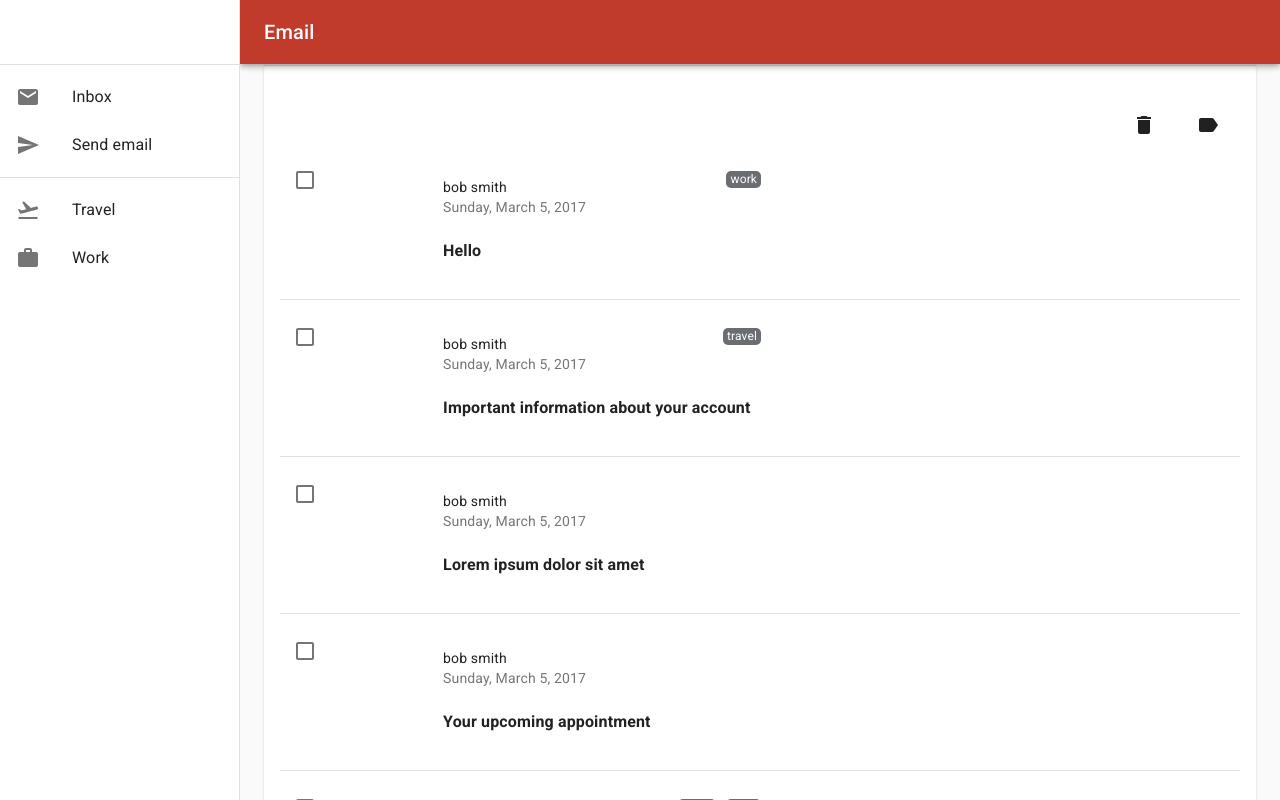
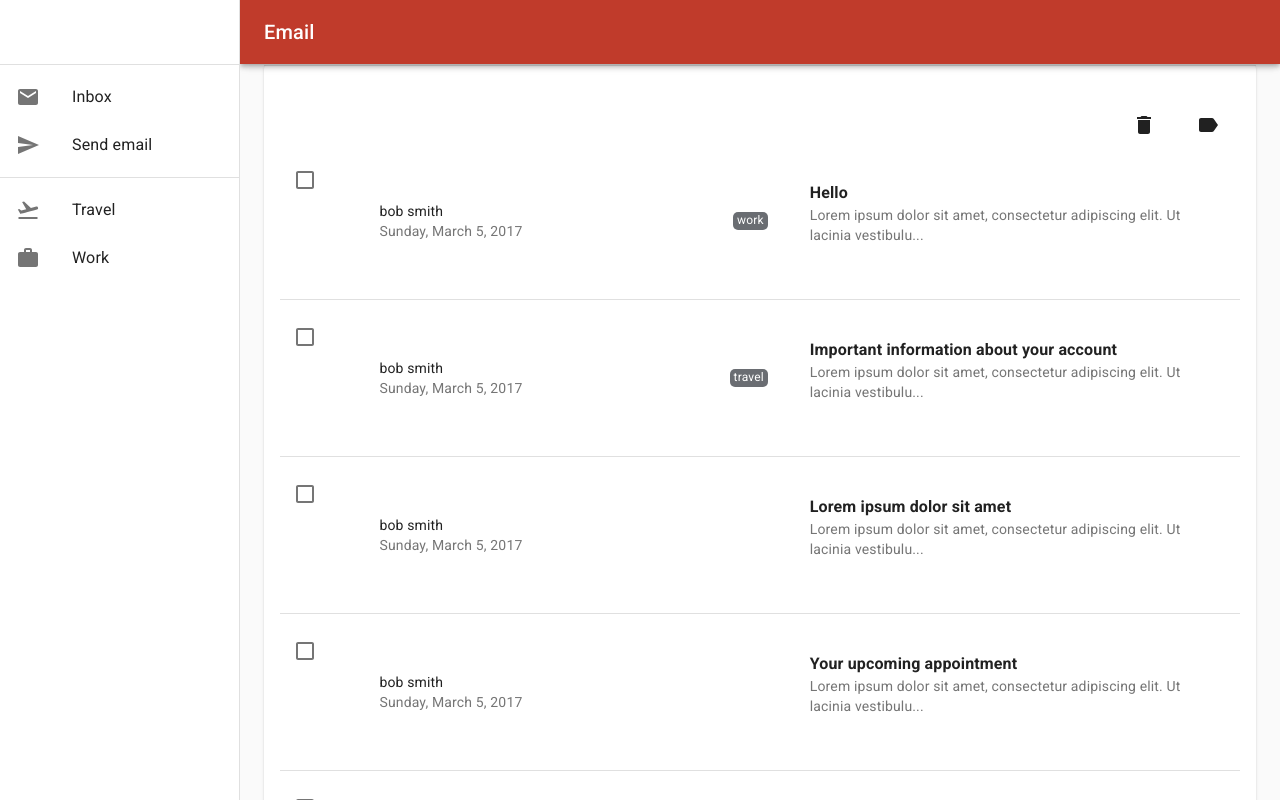
Before and after one commit to asbillings07/gmail-clone-exercise, a React (Create React App) app: page / in a window 1280 px wide. Shown: the top 800 px of the page. Built offline with nearby package versions, Linux system fonts and the light colour scheme.

Commit message:
update project

```diff
--- a/package.json
+++ b/package.json
@@ -11,6 +11,7 @@
     "@testing-library/react": "^9.5.0",
     "@testing-library/user-event": "^7.1.2",
     "bootstrap": "^4.4.1",
+    "html-react-parser": "^0.10.1",
     "material-table": "^1.57.2",
     "react": "^16.13.0",
     "react-bootstrap": "^1.0.0-beta.17",
--- a/src/components/EmailBar.js
+++ b/src/components/EmailBar.js
@@ -1,18 +1,16 @@
 import React, { useState, useRef } from 'react'
 import PropTypes from 'prop-types'
+import HTMLParser from 'html-react-parser'
 import { useHistory } from 'react-router-dom'
 import { makeStyles } from '@material-ui/core/styles'
+import { useWindowDimensions } from './Hooks/useWindowDimensions'
 import { Delete, Label } from '@material-ui/icons'
 import { Tags } from '../components/Tags'
 import { PopOver } from '../components/reuseable-ui/PopOver'
 import { Button, Checkbox, CardContent, List, ListItem, ListItemText, Divider, Grid, Table, TableBody, TableCell, TableHead, TableRow, Container, Paper, Typography } from '@material-ui/core'
 const useStyles = makeStyles(theme => ({
-  formControl: { margin: theme.spacing(1), minWidth: 120 },
-  selectEmpty: { marginTop: theme.spacing(3) },
-  spacer: { margin: theme.spacing(1) },
   root: { padding: theme.spacing(8) },
   checkbox: { margin: theme.spacing(1) },
-  extendedIcon: { marginRight: theme.spacing(1) },
   tags: { margin: 5 },
   subject: { fontWeight: 'bold' },
   tableRow: { width: '100%' },
@@ -22,17 +20,22 @@ const useStyles = makeStyles(theme => ({
       width: `calc(100% - 240px)`,
       marginRight: 0,
       marginTop: 40
-    }
+    },
+    maxWidth: 1800
   },
   list: {
-    width: '100%',
-    maxWidth: 360
+    display: 'flex',
+    [theme.breakpoints.down('sm')]: {
+      maxWidth: 360,
+      flexDirection: 'column'
+    },
+    width: '100%'
   },
   tableItem: {
     display: 'flex'
   },
   tableQuery: {
-    [theme.breakpoints.up('sm')]: {}
+    [theme.breakpoints.down('sm')]: {}
   },
   tableContent: { width: '100%', maxWidth: 1800, marginTop: 25 },
   listItem: {
@@ -44,6 +47,7 @@ const useStyles = makeStyles(theme => ({
 }))
 
 export const EmailBar = ({ emails, setEmail }) => {
+  const { width } = useWindowDimensions()
   const anchorRef = useRef(null)
   const classes = useStyles()
   const history = useHistory()
@@ -55,6 +59,7 @@ export const EmailBar = ({ emails, setEmail }) => {
     if (checked.length > 0) {
       const newEmails = emails.filter(email => !checked.includes(email))
       setEmail(newEmails)
+      setChecked([])
     }
   }
 
@@ -62,9 +67,8 @@ export const EmailBar = ({ emails, setEmail }) => {
     if (checked.length > 0) {
       checked.forEach(email => {
         if (email.tags.indexOf(tag) === -1) {
-          console.log('does not have tag', email.id)
-          const index = email.id === 0 ? email.id : email.id - 1
-
+          const index = emails.indexOf(email)
+          console.log('INDEX', index)
           emails[index].tags.push(tag)
 
           setIsOpen(false)
@@ -97,6 +101,12 @@ export const EmailBar = ({ emails, setEmail }) => {
     const oldDate = new Date(date)
     const dateformatter = new Intl.DateTimeFormat('en-US', options)
     return dateformatter.format(oldDate)
+  }
+  const getBodySnippet = body => {
+    let emailBody
+    width > 400 ? (emailBody = `${body.substring(0, 80)}...`) : (emailBody = `${body.substring(0, 20)}...`)
+
+    return HTMLParser(emailBody)
   }
 
   return (
@@ -136,16 +146,19 @@ export const EmailBar = ({ emails, setEmail }) => {
                           </TableCell>
                           <TableCell>
                             <List className={classes.list}>
-                              <ListItem alignItems='flex-start' role={undefined} dense button onClick={() => history.push(`/message/${email.id}`)}>
+                              <ListItem role={undefined} dense button onClick={() => history.push(`/message/${email.id}`)}>
                                 <ListItemText primary={email.sender.substring(0, 9).replace('.', ' ')} secondary={formatDate(email.date)} />
                                 <Tags emails={email} />
                               </ListItem>
                               <ListItem>
-                                <ListItemText>
-                                  <Typography className={classes.subject} variant='body1'>
-                                    {email.subject}
-                                  </Typography>
-                                </ListItemText>
+                                <ListItemText
+                                  primary={
+                                    <Typography className={classes.subject} variant='body1'>
+                                      {email.subject}
+                                    </Typography>
+                                  }
+                                  secondary={<span>{getBodySnippet(email.body)}</span>}
+                                />
                               </ListItem>
                             </List>
                           </TableCell>
--- /dev/null
+++ b/src/components/Hooks/useWindowDimensions.js
@@ -0,0 +1,24 @@
+import { useState, useEffect } from 'react'
+
+function getWindowDimensions() {
+  const { innerWidth: width, innerHeight: height } = window
+  return {
+    width,
+    height
+  }
+}
+
+export const useWindowDimensions = () => {
+  const [windowDimensions, setWindowDimensions] = useState(getWindowDimensions())
+
+  useEffect(() => {
+    function handleResize() {
+      setWindowDimensions(getWindowDimensions())
+    }
+
+    window.addEventListener('resize', handleResize)
+    return () => window.removeEventListener('resize', handleResize)
+  }, [])
+
+  return windowDimensions
+}
```
Also changed, not shown: 1 other file (tests, documents, lock files or other folders).
